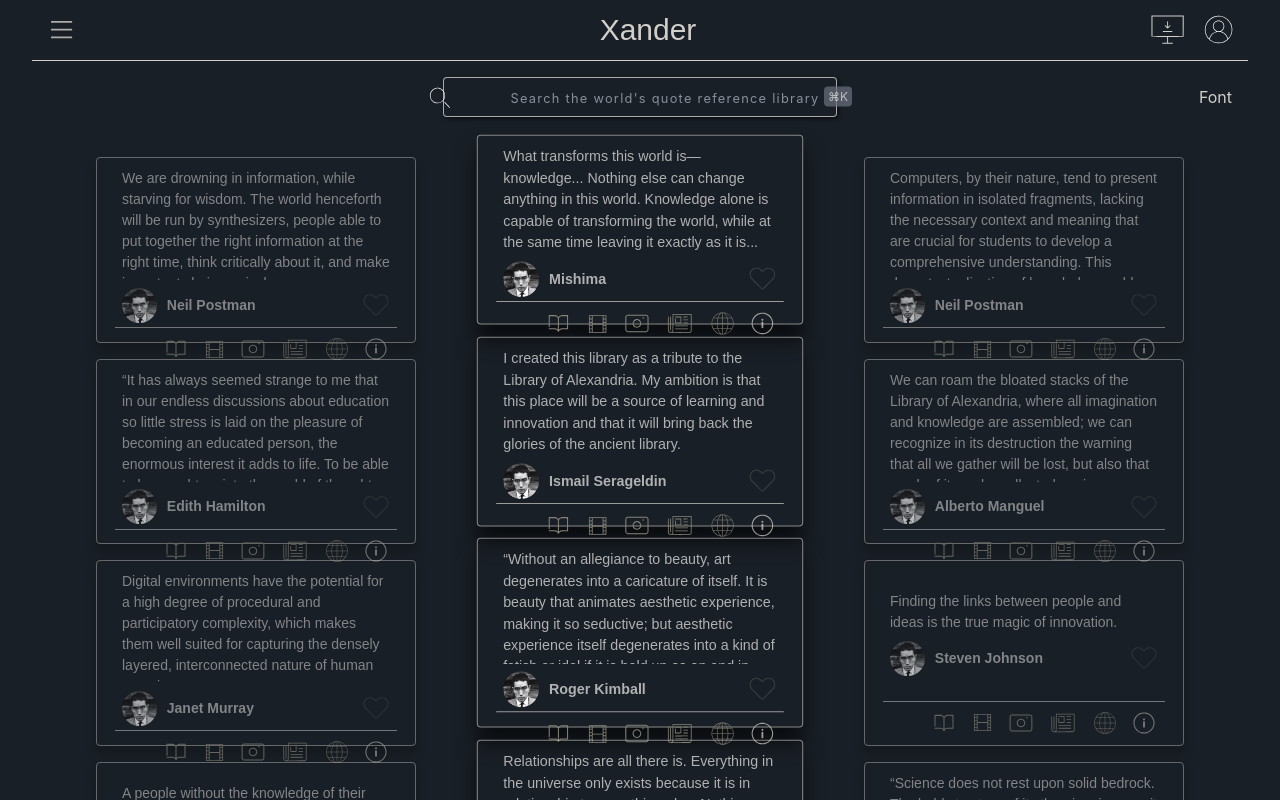
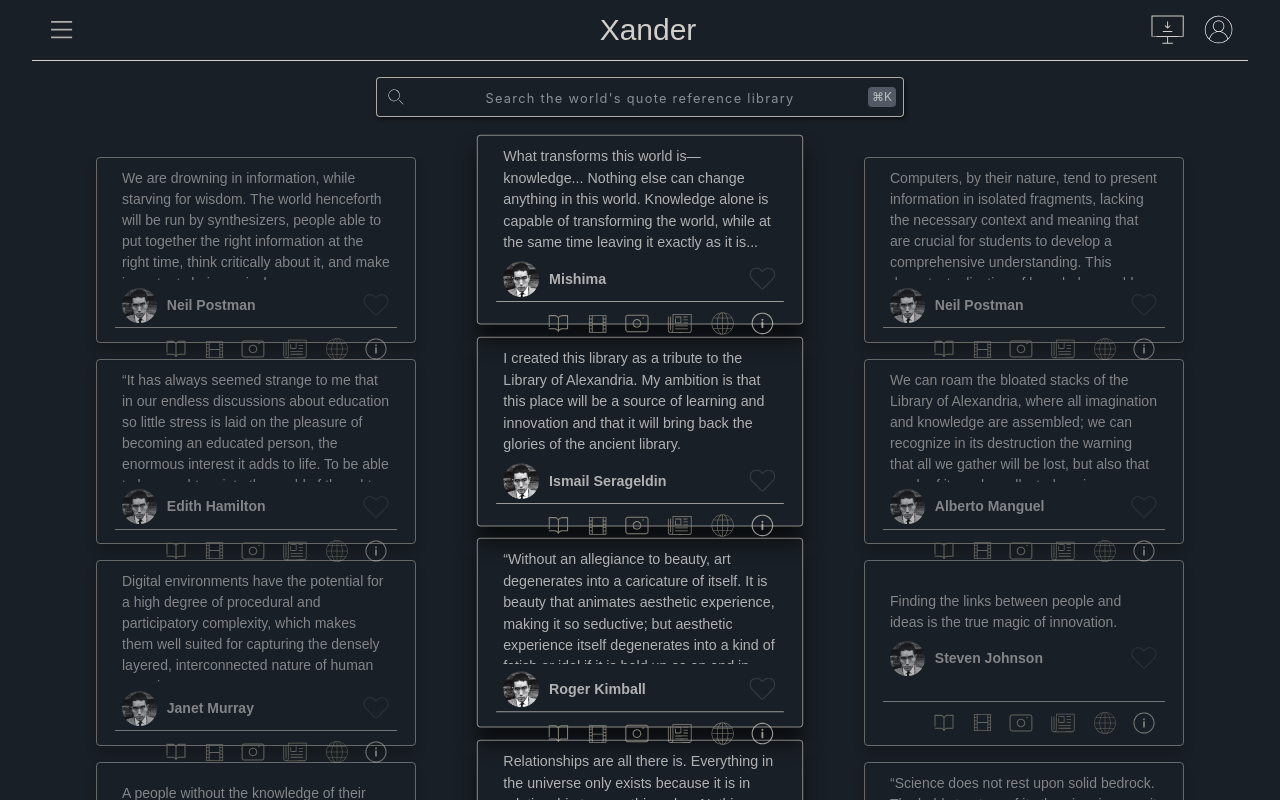
Before and after one commit to scmacoll/xander.com, a Next.js app: page / in a window 1280 px wide. Shown: the top 800 px of the page. Built offline with nearby package versions, Linux system fonts and the light colour scheme.

Commit message:
search bar tailwindcss removed && min/max width edited (created clamp ++)

```diff
--- a/src/app/components/Search/Search.module.scss
+++ b/src/app/components/Search/Search.module.scss
@@ -1,24 +1,49 @@
 .search {
-  /* border: .1px solid; */
-  // border-bottom: .1px solid;
+  display: flex;
+  justify-content: center;
+  margin: 0 auto;
+  padding-top: 1rem;
+  padding-bottom: 1rem;
+  padding-bottom: 2.5rem;
   width: 95%;
-  /* height: 10em; */
+  margin: 0 auto;
 }
 
-.search-bar {
+.searchForm {
+  position: relative;
+  display: flex;
+  justify-content: space-between;
+  align-items: center;
+}
+
+.searchBar {
+  display: flex;
+  justify-content: center;
+  align-items: center;
+  margin: 0 auto;
+  width: clamp(25em, 1em + 40vw, 50em);
+  height: 2.5rem;
+  padding-left: 2.5rem; /* 40px */
+  padding-right: 2.5rem; /* 40px */
   border-radius: 4px;
   border: 1px solid rgb(var(--foreground-rgb), 0.8);
 
   background: rgb(var(--background-start-rgb));
-  /* text-indent: 10%; */
-  /* text-indent: 15%; */
-  text-indent: 17%;
   cursor: text;
   box-shadow: 2px 2px 4px 0 rgba(0, 0, 0, 0.5);
   /* box-shadow: 1px 1px 2px 0 rgba(var(--foreground-rgb)); */
 }
 
-.search-bar::placeholder {
+.searchInput {
+  display: flex;
+  flex-grow: 1;
+  background: rgb(var(--background-start-rgb));
+  align-items: center;
+  text-align: center;
+  /* box-shadow: 1px 1px 2px 0 rgba(var(--foreground-rgb)); */
+}
+
+.searchInput::placeholder {
   font-size: .8em;
   letter-spacing: .1em;
   opacity: .85;
--- a/src/app/components/Search/Search.tsx
+++ b/src/app/components/Search/Search.tsx
@@ -2,22 +2,13 @@
 
 const Search = () => {
   return (
-    <div
-      className={`${styles.search} flex justify-between mx-auto p-4 pb-10`}>
-      <div className={`${styles['user-buttons']} flex flex-1 justify-start`}>
-      </div>
-
-      <form
-        className="relative flex flex-1 justify-center"
-        action="/search"
-        method="get">
+    <div className={`${styles.search}`}>
+      <form className={`${styles.searchForm}`} action="/search" method="get">
+        <div className={`${styles.searchBar}`}>
           <svg
-          style={{ transform: 'translateX(-12.5em) translateY(.3em)' }}
-          className="absolute"
+            className="absolute left-2 h-6 w-6"
             version="1.0"
             xmlns="http://www.w3.org/2000/svg"
-          width="2rem"
-          height="2rem"
             viewBox="0 0 752.000000 752.000000"
             preserveAspectRatio="xMidYMid meet">
             <g
@@ -42,27 +33,27 @@
           </svg>
 
           <input
-          className={`${styles['search-bar']} w-full h-10`}
+            className={`${styles.searchInput}`}
             type="text"
             id="search"
             name="q"
             placeholder="Search the world's quote reference library"
           />
-        <button
-          style={{ transform: 'translateX(16.5em) translateY(.8em)' }}
-          className="absolute bg-gray-500 border-none text-white inline-block text-xs cursor-text rounded py-0.5 px-1 opacity-70">
+
+          <button className="absolute right-2 bg-gray-500 border-none text-white inline-block text-xs cursor-text rounded py-0.5 px-1 opacity-70">
             ⌘K
           </button>
+        </div>
       </form>
-
-      <div
-        className={`${styles['media-config']} flex flex-1 justify-end  border-1 border-white`}>
-        <button className="" type="button">
-          Font
-        </button>
-      </div>
     </div>
   );
 };
 
 export default Search;
+
+// <div
+//   className={`${styles['media-config']} flex flex-1 justify-end  border-1 border-white`}>
+//   <button className="" type="button">
+//     Font
+//   </button>
+// </div>;
```
Lines whose indentation alone changed are shown as unchanged.
